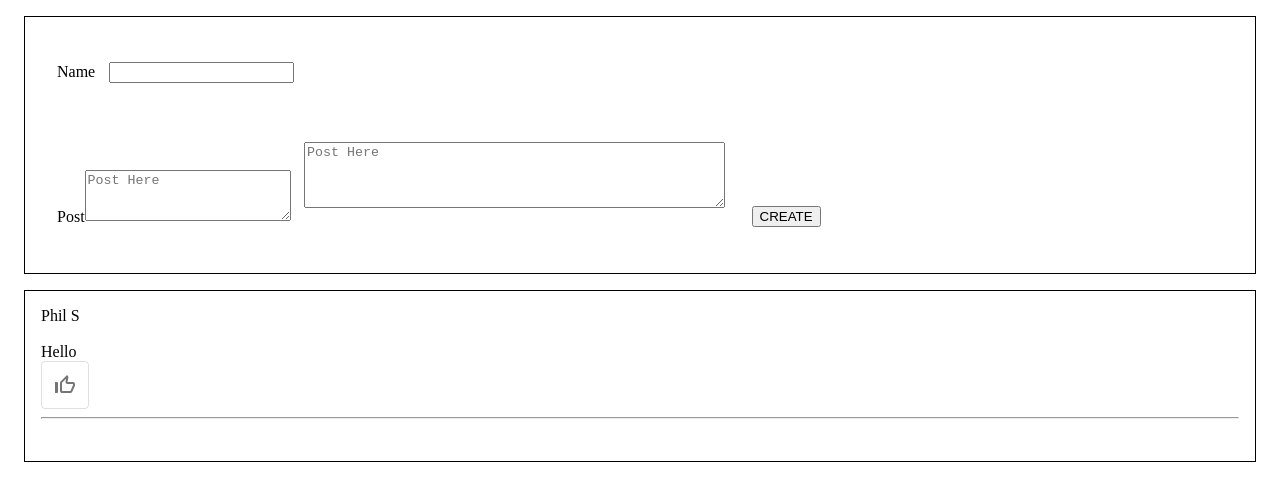
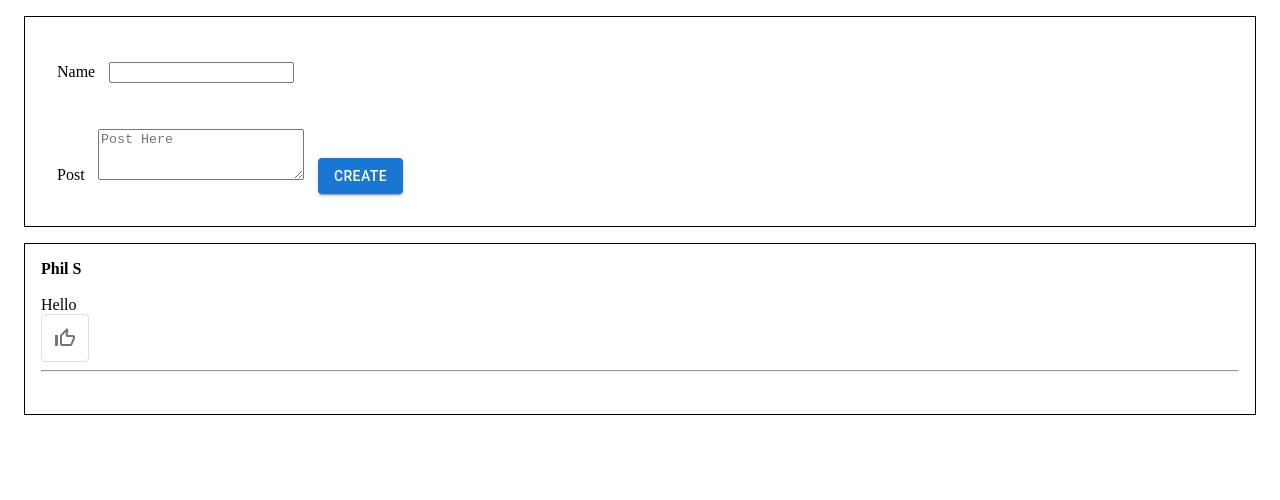
Before and after one commit to phil-sorenson/SocialFeed-Project-React, a React (Create React App) app: page / in a window 1280 px wide. Shown: the top 500 px of the page. Built offline with nearby package versions, Linux system fonts and the light colour scheme.

Commit message:
Instantiated Post.jsx through DisplayPosts + Made sure the Like Button only worked for it's specifc entry

```diff
--- a/src/App.jsx
+++ b/src/App.jsx
@@ -2,6 +2,7 @@ import React, { useState } from 'react'
 import CreatePosts from './Components/CreatePosts/CreatePosts';
 import Post from './Components/Posts/Post';
 import './App.css';
+import DisplayPosts from './Components/DisplayPosts/DisplayPosts';
 
 function App() {
 
@@ -20,7 +21,7 @@ function App() {
         <CreatePosts createPost= {createPost} />
       </div>
       <div className='border-box'>
-        <Post entries= {entries}/>
+        <DisplayPosts entries= {entries}/>
       </div>
     </div>
 
--- a/src/Components/CreatePosts/CreatePosts.jsx
+++ b/src/Components/CreatePosts/CreatePosts.jsx
@@ -9,6 +9,8 @@
 import React, { useState } from 'react';
 import './CreatePosts.css';
 import { TextareaAutosize } from '@mui/material';
+import Button from '@mui/material/Button';
+// import Stack from '@mui/material.Stack';
 
 const CreatePosts = (props) => {
 
@@ -36,9 +38,10 @@ const CreatePosts = (props) => {
             </div>
             <div className='form-group'>
                 <label>Post</label>
-                <TextareaAutosize aria-label="minimum height" minRows={3} placeholder="Post Here" style={{ width: 200 }}/>
-                <textarea placeholder='Post Here'style={{'margin':'1em'}} rows='4' cols={'50'} type='text' value={post} onChange={(event)=> setPost(event.target.value) }/>
-                <button type='submit' className='btn btn-primary' style={{'margin': '1em','fontSize':'5'}}>CREATE</button>
+                <TextareaAutosize type='text' aria-label="minimum height" minRows={3} placeholder="Post Here" style={{ width: 200, 'margin-left': '1em' }} value={post}
+                onChange={(event)=> setPost(event.target.value) }/>
+                <Button type='submit' variant="contained" style={{'margin-left':'1em'}}>Create</Button>
+                {/* <button type='submit'  style={{'margin': '1em','fontSize':'5'}}>CREATE</button> */}
             </div>
         </form>
 
--- a/src/Components/DisplayPosts/DisplayPosts.jsx
+++ b/src/Components/DisplayPosts/DisplayPosts.jsx
@@ -1,48 +1,38 @@
-/**
+/** Use accordion
     // Todo: Create a feed where all posts will be displayed in your app --->
 **        All posts should be passed into this component using PROPS --->
 **        Utilize "map" method to map each post to its own Post component
 **        similar to the 'EntriesChartTracker.jsx'
 ** Use 'stacks' for my post display
-
 */
 
-// const DisplayPosts = (props) => {
-//     return (
+import React from 'react';
+import Post from '../Posts/Post';
+
+const DisplayPosts = (props) => {
+    return (
+
+        <div>
+           {props.entries.map((entry) => {
+                return (
+                    <Post entry={entry}/>
+                )
+            })}
+        </div>
 
 
-//      );
-// }
+     );
+}
 
-// export default DisplayPosts;
+export default DisplayPosts;
+
+
+
+
 
 //* Vertical stacks
 
-// import * as React from 'react';
-// import Box from '@mui/material/Box';
-// import Paper from '@mui/material/Paper';
-// import Stack from '@mui/material/Stack';
-// import { styled } from '@mui/material/styles';
 
-// const Item = styled(Paper)(({ theme }) => ({
-//   backgroundColor: theme.palette.mode === 'dark' ? '#1A2027' : '#fff',
-//   ...theme.typography.body2,
-//   padding: theme.spacing(1),
-//   textAlign: 'center',
-//   color: theme.palette.text.secondary,
-// }));
-
-// export default function BasicStack() {
-//   return (
-//     <Box sx={{ width: '100%' }}>
-//       <Stack spacing={2}>
-//         <Item>Item 1</Item>
-//         <Item>Item 2</Item>
-//         <Item>Item 3</Item>
-//       </Stack>
-//     </Box>
-//   );
-// }
 
 
 
--- a/src/Components/Posts/Post.jsx
+++ b/src/Components/Posts/Post.jsx
@@ -16,34 +16,20 @@ import ThumbUpOffAlt  from '@mui/icons-material/ThumbUpOffAlt';
 
 const Post = (props) => {
 
-    const [selected,setSelected] = useState(false)
-    // const customTheme = createTheme({
-    //     palette: {
-    //         primary: {
-    //             main: darkslategray[2f4f4f],
+    const [selected,setSelected] = useState(false);
 
-
-    //         },
-    //     },
-    // });
-
-    // const StyledToggleButton = styled(ToggleButton)
 
     return (
 
-
-        <div className='container'>
-            {props.entries.map((post, index) =>{
-                return (
-                <div key={index}>
-                    <div id='name'>
-                        {post.name}
+        <div>
+            <div className='name-container'>
+               <b>{props.entry.name}</b>
             </div>
             <br/>
-                    <div id='post-body'>
-                        {post.post}
+            <div className='post-body-container'>
+                {props.entry.post}
             </div>
-                    <div >
+            <div className='like-button-container'>
                 <ToggleButton className='toggle-button' value="thumb-up-off-alt" selected={selected} onChange={() => {setSelected(!selected);}}>
                     <ThumbUpOffAlt className='thumb'/>
                 </ToggleButton>
@@ -52,12 +38,6 @@ const Post = (props) => {
             <br/>
         </div>
 
-                )
-            })}
-        </div>
-
-
-
 
      );
 };
```
Also changed, not shown: 1 other file (tests, documents, lock files or other folders). Lines whose indentation alone changed are shown as unchanged.
